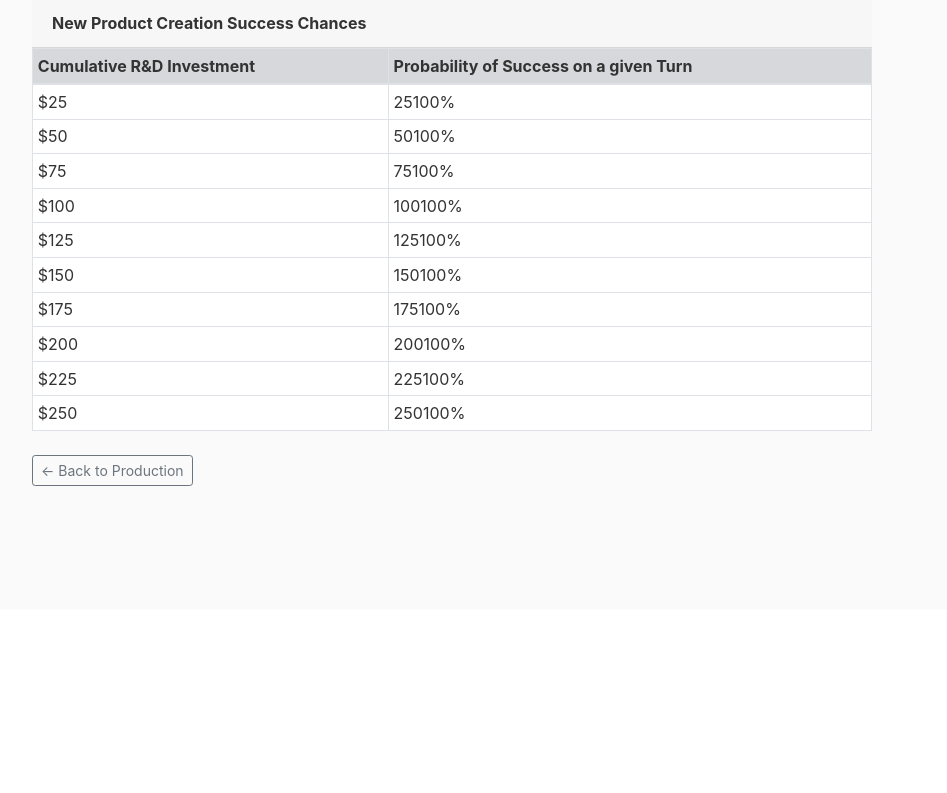
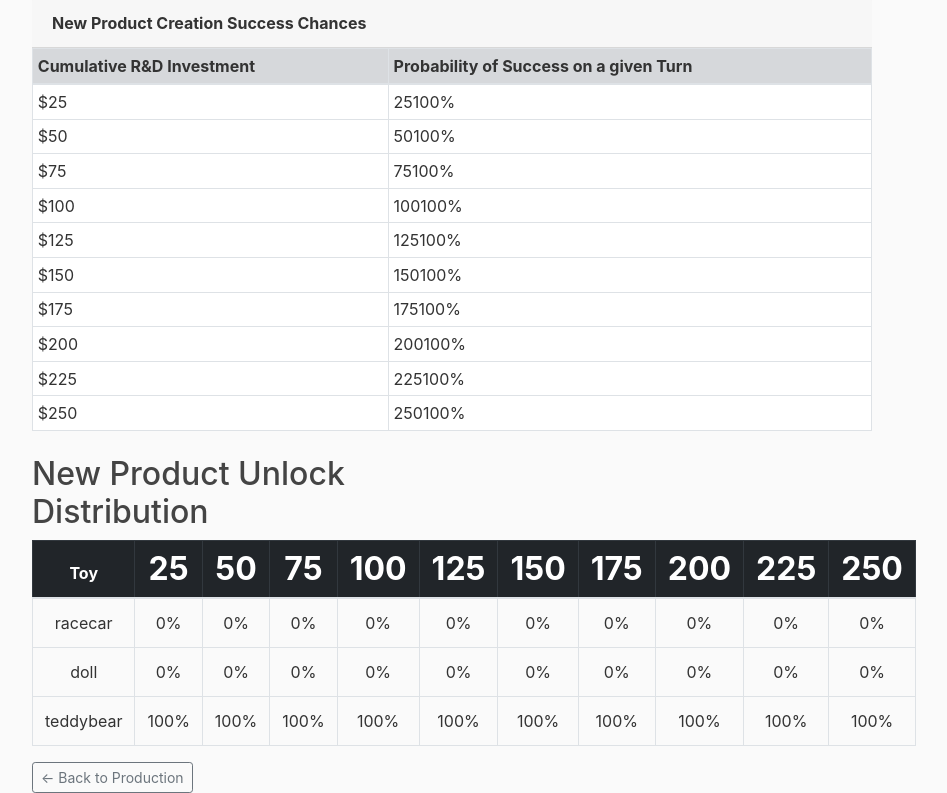
Before and after one commit to JasonKeyser/The-Toy-Company, a Django app: page /new_product_success_distribution/ in a window 1280 px wide. Shown: the part 191-984 px from the top of the page, without its empty margins (188-1135 px from the left). Before the commit the page ends 677 px from the top, so only its background shows below. Run offline with Django 5.2, Linux system fonts and the light colour scheme; a user stored in the database is signed in; tables that the repository leaves empty hold one stand-in row (values such as "Sample post"); some libraries are stand-ins or nearby versions.

Commit message:
added a view that shows new product unlock distribution

```diff
--- a/game/services/distributions.py
+++ b/game/services/distributions.py
@@ -59,9 +59,10 @@
 
 def calculate_product_chances(cumulative_spend, slope_racecar, racecar_intercept, slope_doll, doll_peak, doll_intercept):
     # y = mx + b
+    cumulative_spend = float(cumulative_spend)
     probabilities = {}
 
-    racecar_prob = max( (float(slope_racecar) * cumulative_spend) + float( racecar_intercept), 0)
+    racecar_prob = max( (float(-1 * slope_racecar) * cumulative_spend) + float( racecar_intercept), 0)
 
     if cumulative_spend <= doll_peak:
         doll_prob = max( float(slope_doll) * cumulative_spend, 0 )
@@ -72,7 +73,9 @@
 
     probabilities['racecar'] = racecar_prob
     probabilities['doll'] = doll_prob
-    probabilities['teddy_bear'] = teddy_bear_prob
+    probabilities['teddybear'] = teddy_bear_prob
+
+
 
     return probabilities
 
@@ -80,5 +83,5 @@
 def pick_unlocked_toy(toy_probabilities):
     toys = list( toy_probabilities.keys() )
     weights = list( toy_probabilities.values() )
-    selection = random.choices(toys, weights=weights, k=1)[0]
+    selection = random.choices(toys, weights=weights, k=1)
     return selection
--- a/game/templates/game/new_product_success_distribution.html
+++ b/game/templates/game/new_product_success_distribution.html
@@ -30,6 +30,14 @@
     </div>
   </div>
 
+  <div style="flex: 0 0 50%; max-width: 50%; display: flex; justify-content: flex-start;">
+    <div style="width: 100%; max-width: 460px;">
+      {% include "game/new_product_unlocked_distribution.html" %}
+    </div>
+  </div>
+
+
+
   <a href="{% url 'game-production' %}" class="btn btn-outline-secondary btn-sm">← Back to Production</a>
 </div>
 
--- /dev/null
+++ b/game/templates/game/new_product_unlocked_distribution.html
@@ -0,0 +1,30 @@
+{% load accounting_tags %}
+{% load math_tags %}
+
+
+<h2>New Product Unlock Distribution</h2>
+
+<table class="table table-bordered text-center">
+    <thead class="table-dark">
+        <tr>
+            <th>Toy</th>
+            {% for spend, dict in product_probabilities.items %}
+                <th style="font-size: 2rem; line-height: 1;">{{ spend }}</th>
+            {% endfor %}
+        </tr>
+    </thead>
+    <tbody>
+        {% for toy in toy_names %}
+        <tr>
+          <td>{{ toy }}</td>
+          {% for spend, dict in product_probabilities.items %}
+            {% for toy_name, prob in dict.items %}
+              {% if toy_name == toy %}
+                <td>{{ prob|percentage }}</td>
+              {% endif %}
+            {% endfor %}
+          {% endfor %}
+        </tr>
+        {% endfor %}
+    </tbody>
+</table>
--- a/game/views.py
+++ b/game/views.py
@@ -5,6 +5,7 @@
 from .models import Post, Toy, Player, Turn, ToyProductionOutcome, Difficulty, Game, AdvertisingProfile, \
     AdvertisingCampaign, InsuranceEvent, Equipment, PlayerLoan, InterestRateProfile
 from .services.game_engine import GameEngine
+from .services.distributions import calculate_product_chances
 from django.views.generic import (
     ListView,
     DetailView,
@@ -592,13 +593,22 @@
     m = player.difficulty.new_product_success_cost_coefficient
     b = player.difficulty.new_product_success_b
 
+    product_probabilities = {}
     new_product_profile = {}
     for x in range(1, 251):
         if x % 25 == 0:
             y = m*x + b
             new_product_profile[str(x)] = y
+            probabilities = calculate_product_chances(x, player.difficulty.slope_racecar, player.difficulty.intercept_racecar, player.difficulty.slope_doll, player.difficulty.peak_doll, player.difficulty.intercept_doll)
+            product_probabilities[str(x)] = probabilities
+
+    toy_names = []
+    for toy in product_probabilities['25']:
+        toy_names.append(toy)
 
     context = {
         "new_product_profile": new_product_profile,
+        "product_probabilities": product_probabilities,
+        "toy_names": toy_names
     }
     return render(request, "game/new_product_success_distribution.html", context)
```
Also changed, not shown: game/services/game_engine.py (+3 -4 lines).
